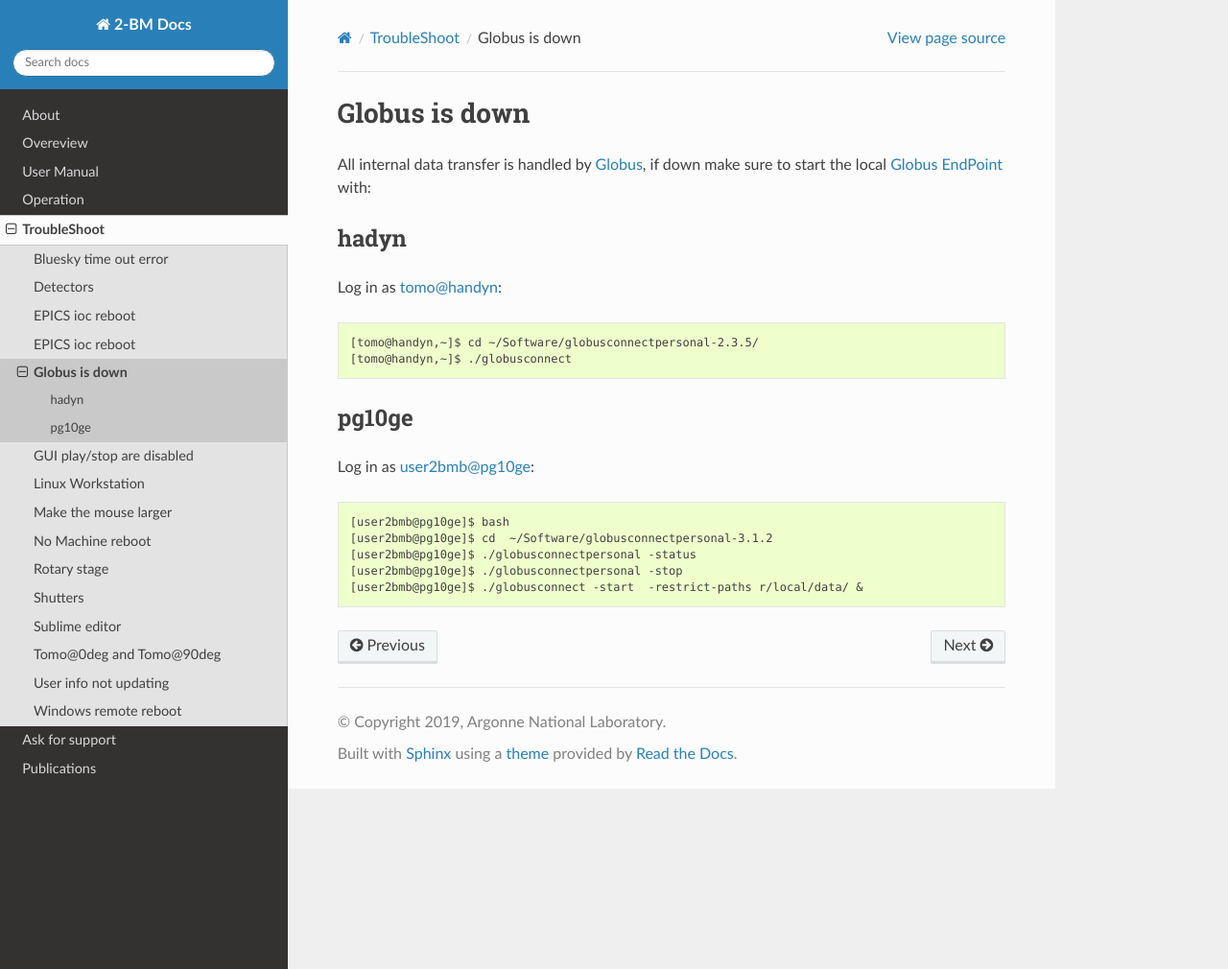
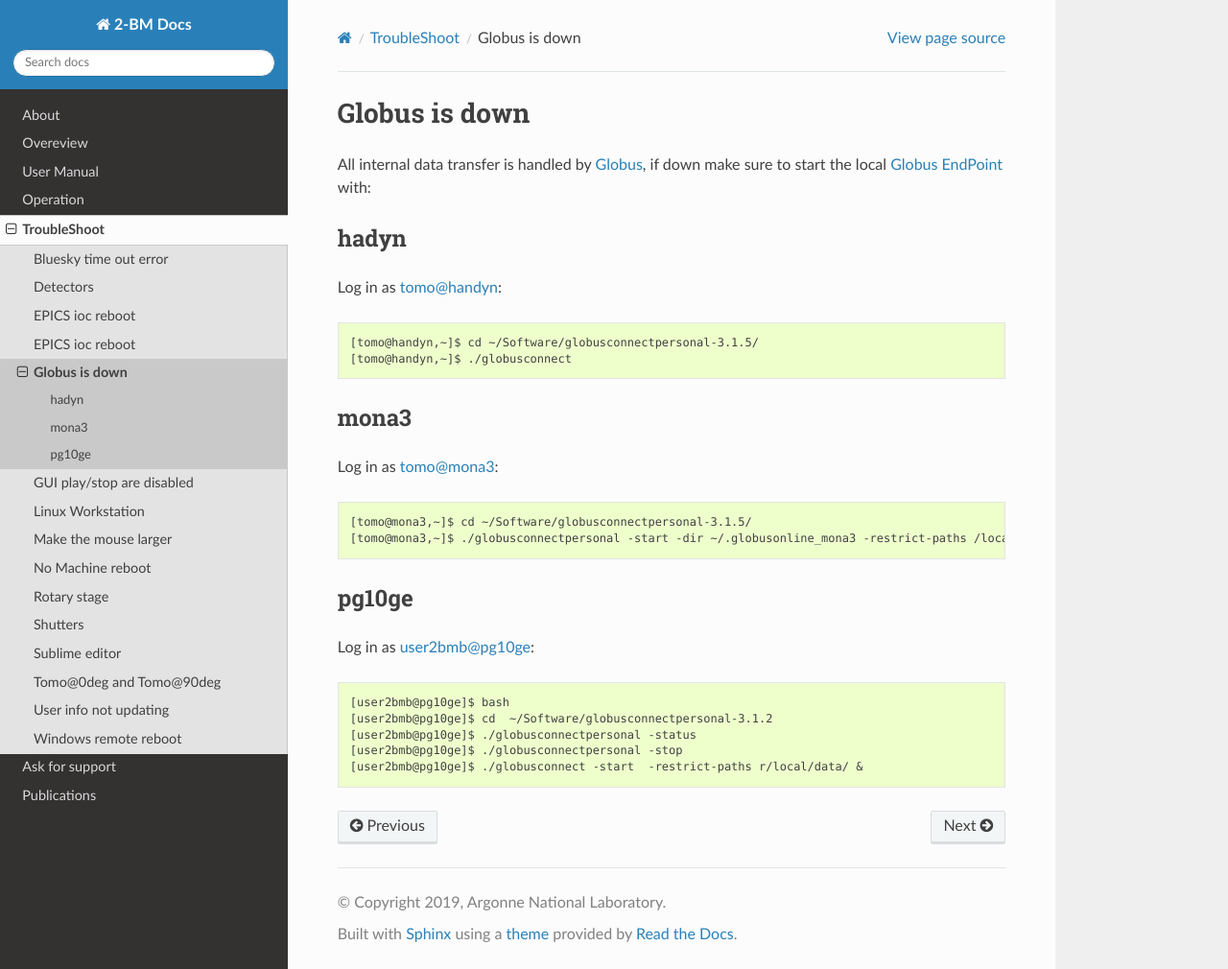
Before and after one commit to xray-imaging/2bm-docs, a Sphinx documentation site: the page built from docs/source/troubleshoot/item_0004.rst, in a window 1280 px wide and 1010 px high. Shown: the whole window at 96% size. Built offline with Sphinx 7.4.7 and the Read the Docs theme 2.0.0, drawn with Linux system fonts in a browser that asks for light colours; the version number could not be read and is left out.

Commit message:
Update item_0004.rst

```diff
--- a/docs/source/troubleshoot/item_0004.rst
+++ b/docs/source/troubleshoot/item_0004.rst
@@ -10,8 +10,17 @@ hadyn
 
 Log in as tomo@handyn::
 
-    [tomo@handyn,~]$ cd ~/Software/globusconnectpersonal-2.3.5/
+    [tomo@handyn,~]$ cd ~/Software/globusconnectpersonal-3.1.5/
     [tomo@handyn,~]$ ./globusconnect
+
+mona3
+~~~~~
+
+Log in as tomo@mona3::
+
+    [tomo@mona3,~]$ cd ~/Software/globusconnectpersonal-3.1.5/
+    [tomo@mona3,~]$ ./globusconnectpersonal -start -dir ~/.globusonline_mona3 -restrict-paths /local/data
+
 
 pg10ge
 ~~~~~~
```
